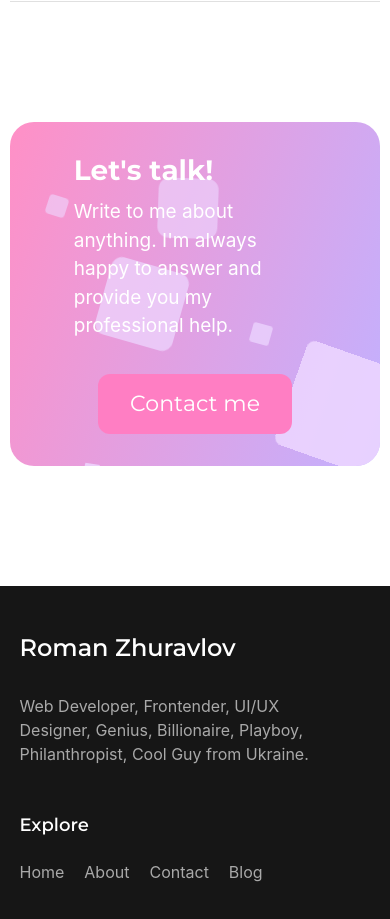
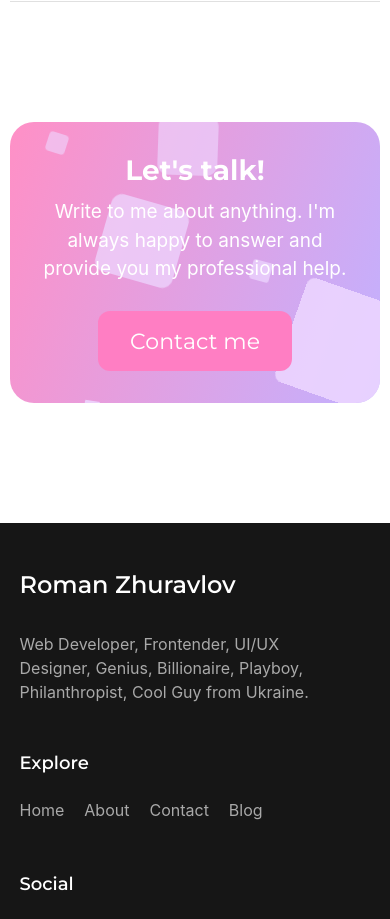
Before and after one commit to snelsi/personal-site, a Next.js app: page /about in a window 390 px wide. Shown: the part 7160-8079 px from the top of the page. Built offline with nearby package versions, Linux system fonts and the light colour scheme.

Commit message:
Update Contact card mobile styles

```diff
--- a/components/About/Contact.tsx
+++ b/components/About/Contact.tsx
@@ -17,7 +17,7 @@ export const Contact: React.FC<ContactProps> = () => {
       <Container>
         <BubblesBackground />
 
-        <div>
+        <div className="block-content">
           <h4 data-font-size="Large" className="montserrat">
             Let&apos;s talk!
           </h4>
@@ -51,7 +51,7 @@ const Container = styled.div`
   background: linear-gradient(108.43deg, #ff90c6 0%, #c2b1ff 100%);
   color: white;
 
-  padding: 2em 4em;
+  padding: 2em clamp(2em, 5vw, 4em);
   margin: auto;
   min-height: 240px;
 
@@ -62,21 +62,10 @@ const Container = styled.div`
   position: relative;
   overflow: hidden;
 
-  @media (max-width: 800px) {
-    flex-direction: column;
-
-    & > div {
-      padding-right: 0;
-    }
-    & > button {
-      margin-top: 1.5em;
-    }
-  }
-
-  & > div {
+  & > div.block-content {
     text-align: left;
     z-index: 1;
-    padding-right: 40px;
+    padding-right: clamp(20px, 5vw, 40px);
     & > h4 {
       margin-bottom: 0.4em;
     }
@@ -84,7 +73,7 @@ const Container = styled.div`
       font-weight: 400;
       font-size: 19px;
       line-height: 1.5;
-      max-width: 500px;
+      max-width: 450px;
     }
   }
   & > button {
@@ -96,4 +85,16 @@ const Container = styled.div`
     z-index: 1;
     white-space: nowrap;
   }
+
+  @media (max-width: 800px) {
+    flex-direction: column;
+
+    & > div.block-content {
+      text-align: center;
+      padding-right: 0;
+    }
+    & > button {
+      margin-top: 1.25em;
+    }
+  }
 `;
```
